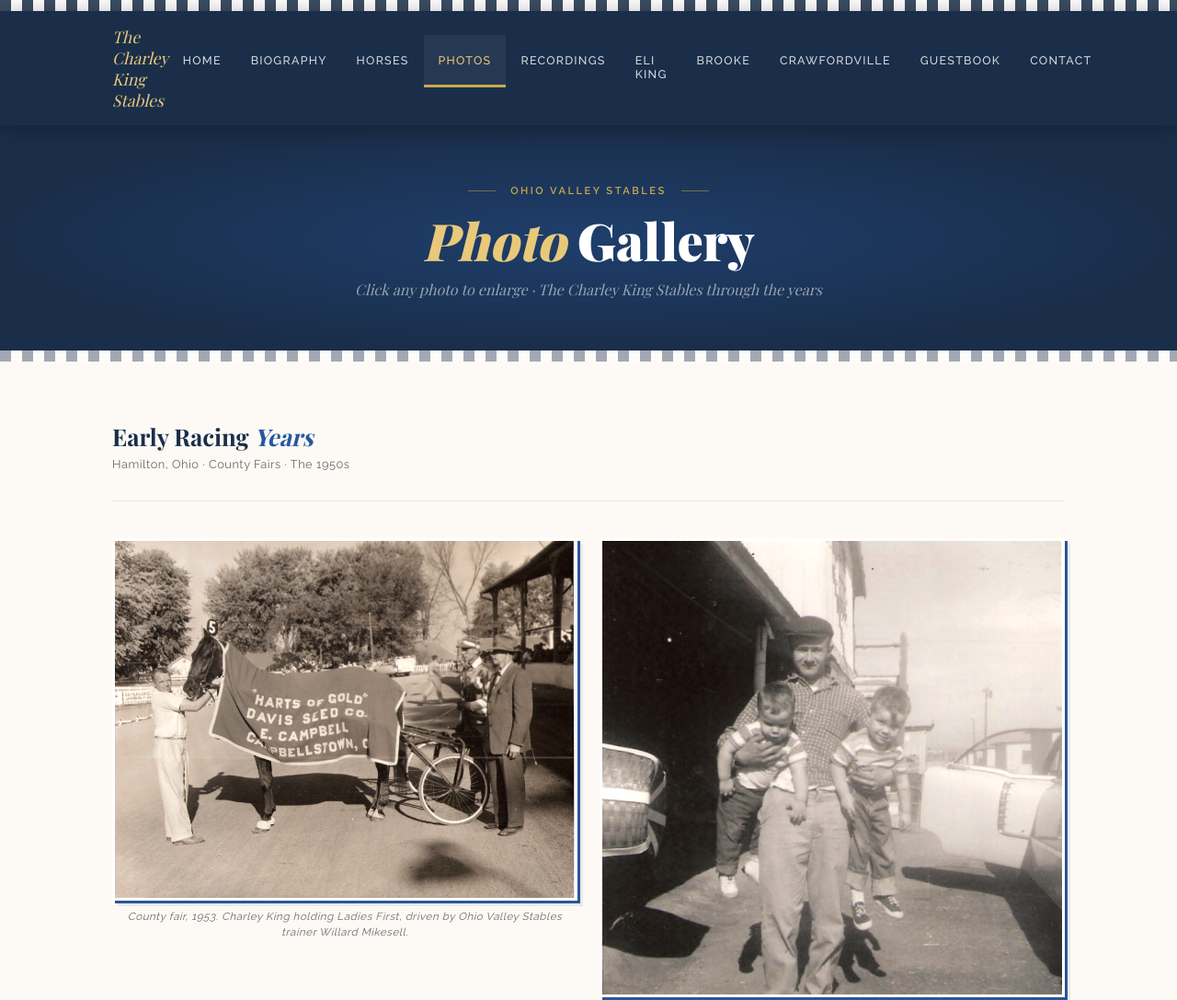
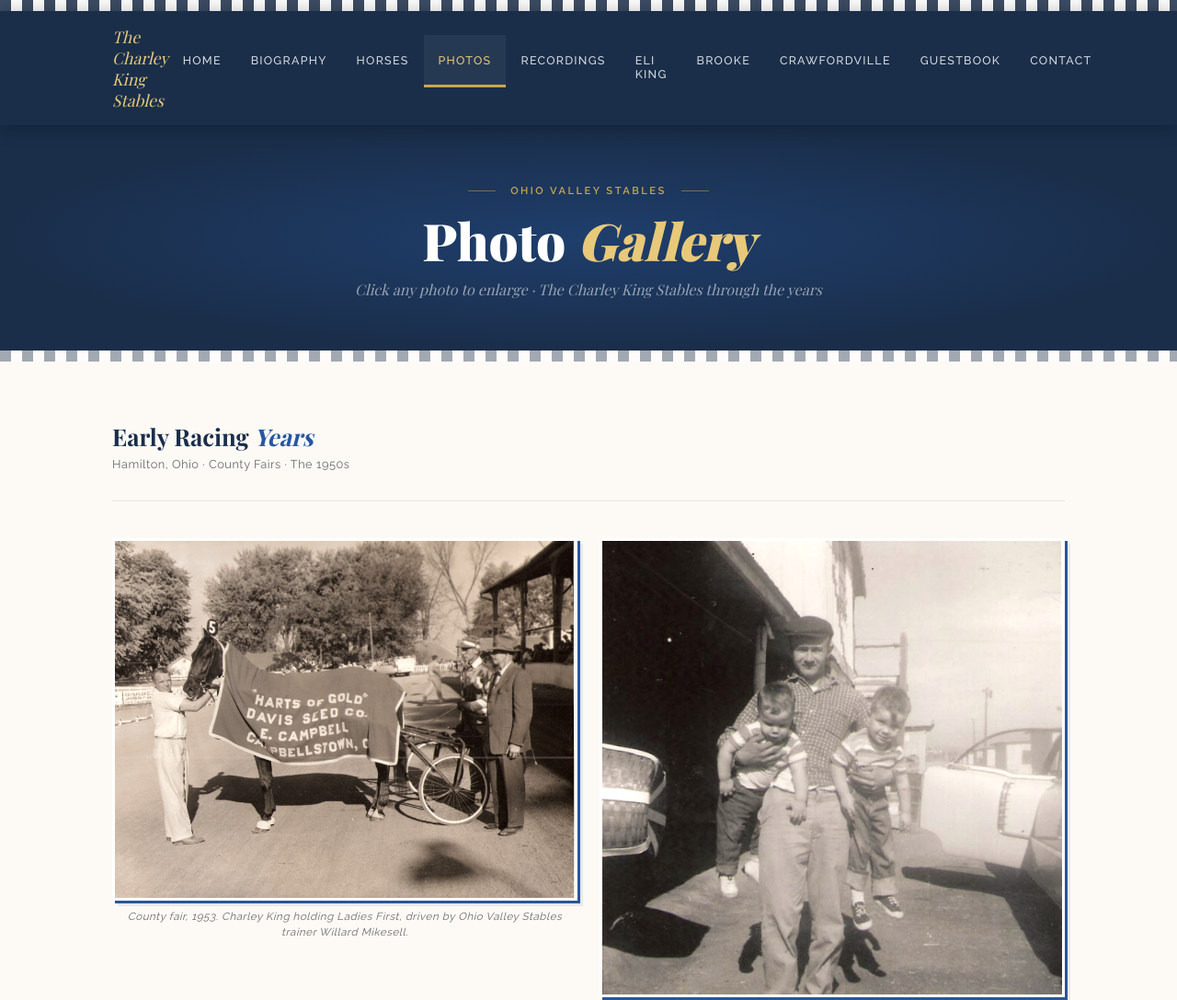
Before and after one commit to jwking88/charleykingstables, a plain HTML site: page photos/index.html in a window 1280 px wide. Shown: the top 1087 px of the page at 92% size. Drawn offline with nearby package versions, Linux system fonts and the light colour scheme; a web font is replaced by a local one.

Commit message:
Update index.html

```diff
--- a/photos/index.html
+++ b/photos/index.html
@@ -143,7 +143,7 @@
 <div class="page-header">
   <div class="page-header-content">
     <div class="page-eyebrow">Ohio Valley Stables</div>
-    <h1><em>Photo</em> Gallery</h1>
+    <h1>Photo <em>Gallery</em></h1>
     <p class="page-header-sub">Click any photo to enlarge · The Charley King Stables through the years</p>
   </div>
 </div>
```
